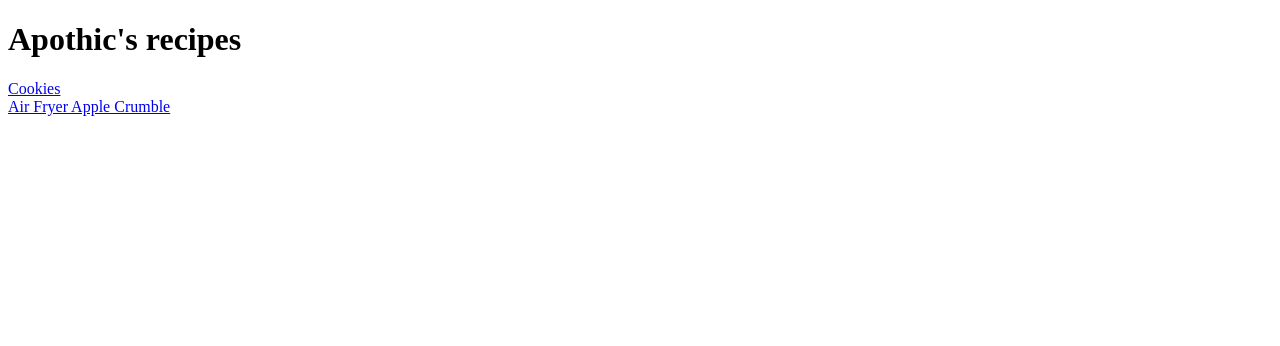
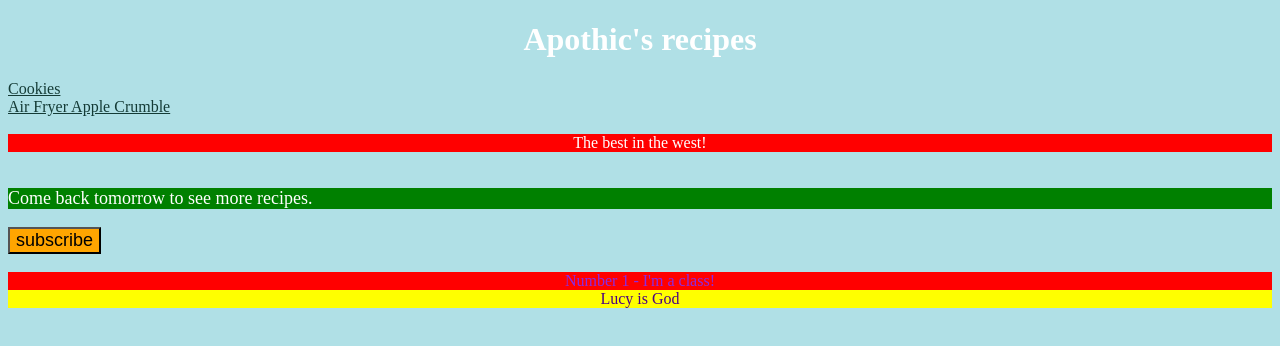
Before and after one commit to apothic16/odin-recipes, a plain HTML site: page index.html in a window 1280 px wide. Drawn offline with Linux system fonts and the light colour scheme; files that its build step writes are made by us from their sources; files whose address does not match are found by name.

Commit message:
css/styles.css and index.html and recipes/cookies and recipes/crumble.html

```diff
--- /dev/null
+++ b/css/styles.css
@@ -0,0 +1,31 @@
+/* styles.css */
+
+div {
+    color: white;
+    background-color: black;
+  }
+
+  p,a {
+    color: rgb(20, 59, 54);
+  }
+*{
+    background-color: powderblue;
+}
+ div {
+    text-size-adjust: 32px;
+    background-color: red;
+    text-align: center;
+
+}
+.li{
+    color: rgb(50, 19, 78)
+}
+p {
+    background-color: green;
+    color: white;
+    font-size: 18px;
+}
+button {
+    background-color: orange;
+    font-size: 18px;
+}
--- a/index.html
+++ b/index.html
@@ -1,14 +1,35 @@
 <!DOCTYPE html>
 <html>
     <head>
+        <div>
         <title></title>
         <meta charset="utf-8">
         <h1>Apothic's recipes</h1>
+        <link rel="stylesheet" href="/home/will/Desktop/the_odin_project/odin-recipes/css/styles.css">
+    </div>
     </head>
     <body>
-        <a href="recipes/cookies">Cookies</a><br>
+      <p1>
+        <a href="recipes/cookies">Cookies</a> <br>
         <a href="/home/will/Desktop/the_odin_project/odin-recipes/recipes/crumble.html">Air Fryer Apple Crumble</a><br>
+      </p1>
     </body>
+    <br>
+<div>
+  The best in the west!
 
+</div>
+<br>
+<p>
+    Come back tomorrow to see more recipes.
+</p>
+</html>
 
-</html>
+<button>subscribe</button>
+<br>
+<br>
+<div style="color:indigo; background-color: yellow; ">
+
+    <div style= "color:blueviolet; background:RGB; font-display: var(blended);">
+    Number 1 - I'm a class!</div>
+Lucy is God</div>
```
Also changed, not shown: recipes/crumble.html (+12 -1 lines), 1 other file.
